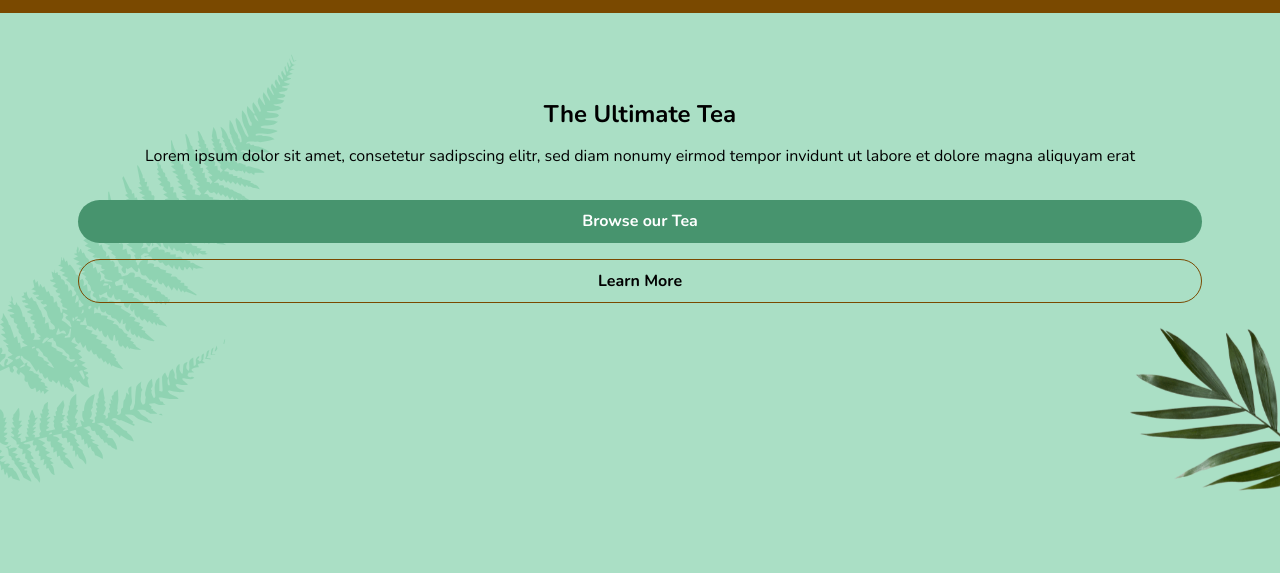
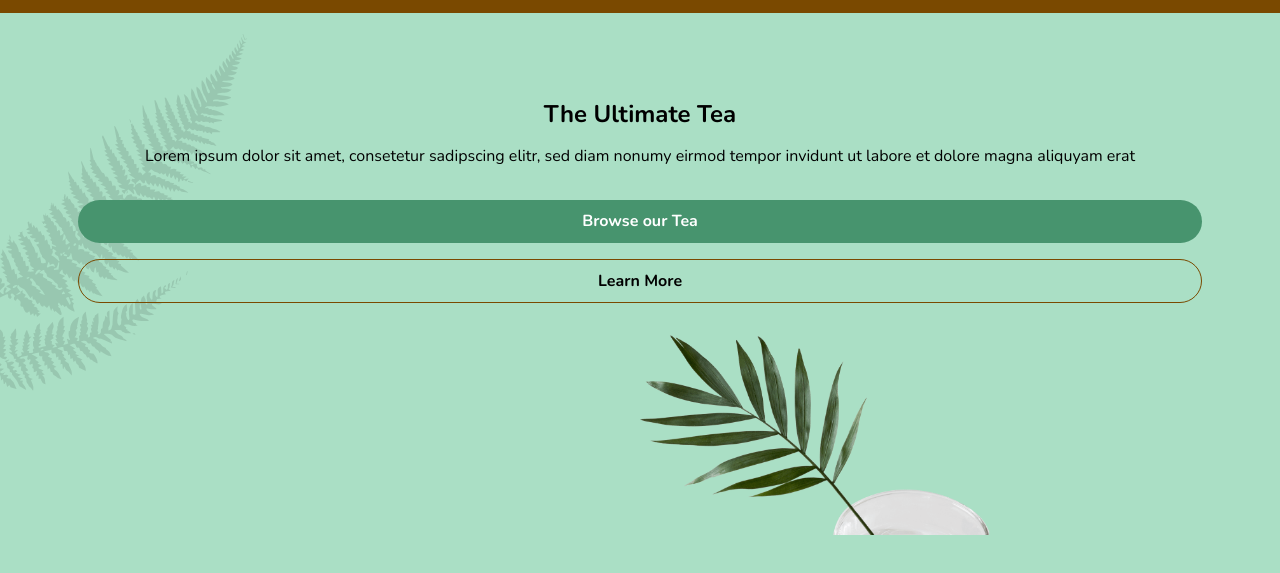
Before and after one commit to plaxamana/teaplace, a website: page index.html in a window 1280 px wide. Shown: the part 47-620 px from the top of the page. Drawn offline with nearby package versions, Linux system fonts and the light colour scheme.

Commit message:
position set to relative and absolute for img/svg

```diff
--- a/css/index.css
+++ b/css/index.css
@@ -36,6 +36,7 @@ header {
 main {
     padding: 1em;
     text-align: center;
+    position: relative;
 }
 
 /* navigation */
@@ -120,24 +121,28 @@ ul li a {
 }
 
 .plant-container {
+    position: relative;
     overflow: hidden;
+    height: 200px;
 }
 
 .plant {
-    bottom: 100px;
-    right: -200px;
+    position: absolute;
     z-index: -1;
-    position: fixed;
+    top: 0;
+    left: 50%;
     width: 350px;
 }
 
 .fern {
+    position: absolute;
     z-index: -1;
-    position: fixed;
-    width: 300px;
-    top: 100px;
+    height: 50vh;
+    width: 250px;
+    top: 0;
     left: 0;
-    filter: invert(85%) sepia(23%) saturate(458%) hue-rotate(97deg) brightness(90%) contrast(87%);
+    right: 0;
+    opacity: 0.1;
 }
 
 /* ================
@@ -161,8 +166,13 @@ a {
     text-decoration: none;
 }
 
+/* ================
+   MEDIA QUERIES
+=================== */
 
+@media (min-width: 500px) {
 
+}
 
 /*
 
```
